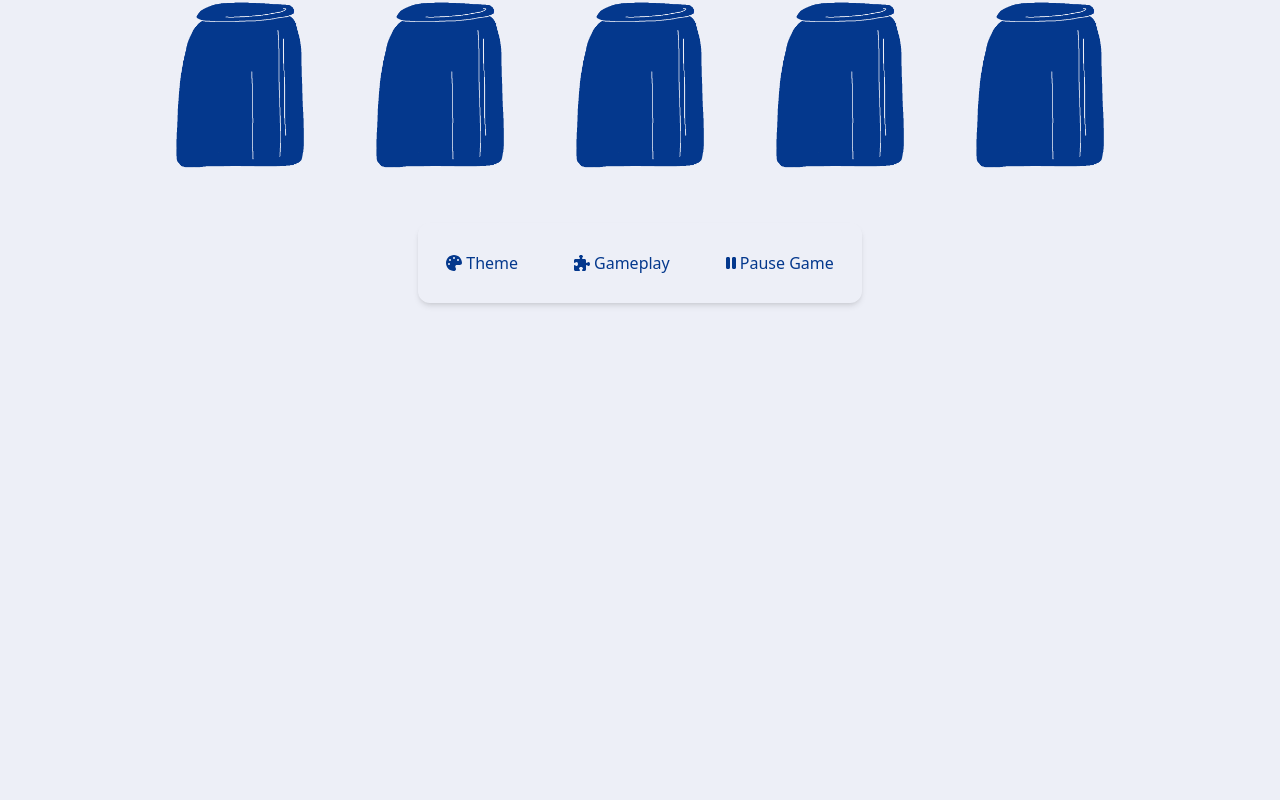
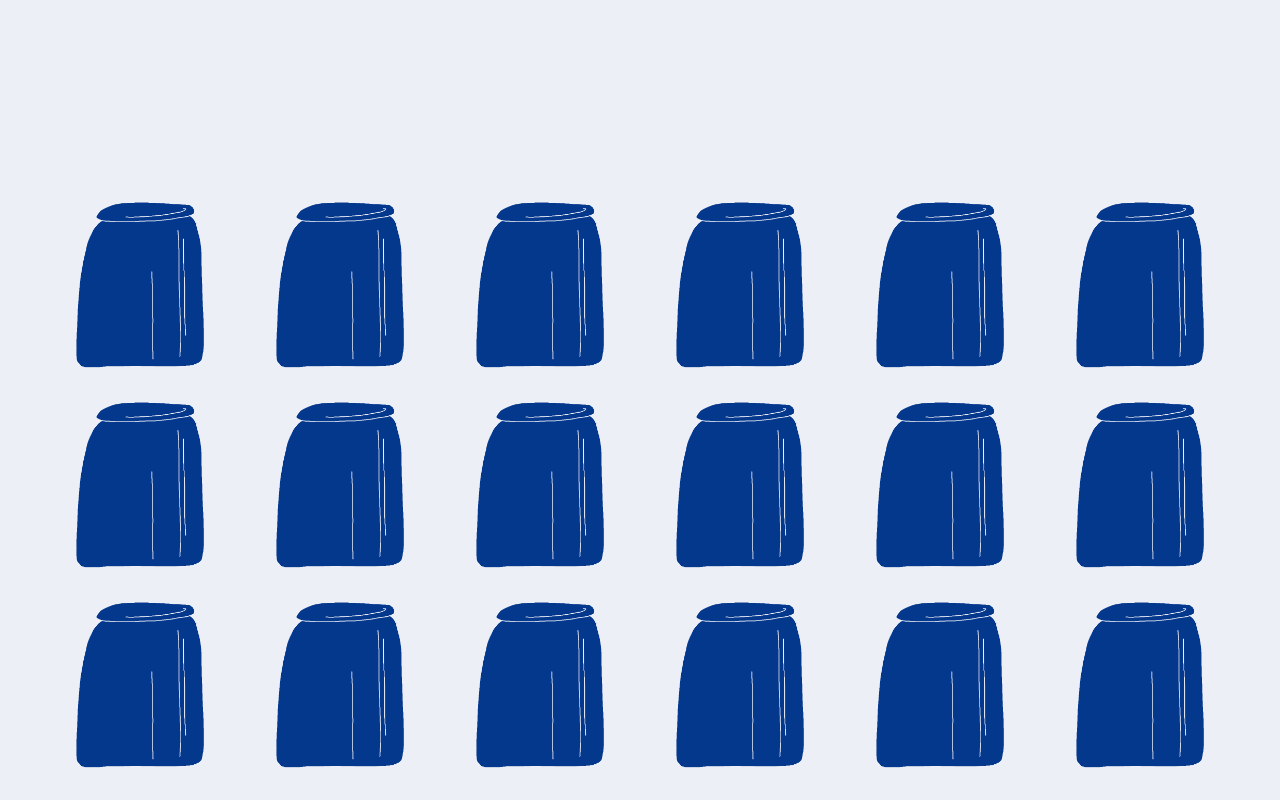
Before and after one commit to Moonfox404/SEG3125-memory-game, a Next.js app in the folder memory-game/: page / in a window 1280 px wide. Shown: the part 702-1502 px from the top of the page. Before the commit the page ends 1025 px from the top, so only its background shows below. Built offline with nearby package versions, Linux system fonts and the light colour scheme.

Commit message:
ensure board size is even, reset game state when game options change

```diff
--- a/memory-game/app/components/Game.tsx
+++ b/memory-game/app/components/Game.tsx
@@ -1,6 +1,6 @@
 "use client"
 
-import { useRef, useState } from "react";
+import { useEffect, useRef, useState } from "react";
 import useHighScore from "../hooks/useHighScore";
 import GameCard from "./GameCard";
 import TimeCounter from "./TimeCounter";
@@ -29,7 +29,7 @@ const Game = ({ theme, boardSize, swapsPerTurn, paused, dark, handleGameEnd }: G
   // state from props
   const boardHeight = 2 + boardSize;
   // set board height to constant value of 5 to avoid setting num cols dynamically
-  const numCards = boardHeight * 5;
+  const numCards = boardHeight * 6;
   const boardValues = Array.from({ length: numCards / 2 }, (_, i) => i);
 
   // initialise state
@@ -40,13 +40,27 @@ const Game = ({ theme, boardSize, swapsPerTurn, paused, dark, handleGameEnd }: G
   const [moves, setMoves] = useState(0);
   const revealedCards = useRef<number[]>([]);
 
-  const [gameModel, setGameModel] = useState<GameCardModel[]>(
-    [...boardValues, ...boardValues]
+  const [gameModel, setGameModel] = useState<GameCardModel[]>([]);
+
+  const activeIndices = useRef<Set<number>>(new Set());
+
+  useEffect(() => {
+    // reset state
+
+    const resetModel = [...boardValues, ...boardValues]
       .map((value, idx) => { return { state: "rest", item: value, key: idx } })
       .sort(() => Math.random() - 0.5) as GameCardModel[]
-  );
 
-  const activeIndices = useRef<Set<number>>(new Set(Array.from({ length: gameModel.length }, (_, i) => i)));
+    setGameModel(resetModel);
+
+    setCardsMatched(0);
+    setMoves(0);
+    setTime(0);
+    setTurn(true);
+    revealedCards.current.length = 0;
+    activeIndices.current = new Set(Array.from({ length: resetModel.length }, (_, i) => i));
+
+  }, [numCards, swapsPerTurn])
 
   // functions for game logic
   const handleClick = (index: number) => {
@@ -147,9 +161,9 @@ const Game = ({ theme, boardSize, swapsPerTurn, paused, dark, handleGameEnd }: G
   return (
     <div className="grid grid-rows-2">
       <div className="row">
-        <TimeCounter running={!paused && turn} stopped={cardsMatched == numCards} setTime={setTime} />
+        <TimeCounter running={!paused && turn} time={time} setTime={setTime} />
       </div>
-      <div className="row grid grid-cols-5">
+      <div className="row grid grid-cols-6">
         {
           gameModel.map((model, idx) => {
             return <motion.div key={model.key} className="row w-fit" layout transition={{type: "spring", duration: 1, bounce: 0.1}}>
--- a/memory-game/app/components/TimeCounter.tsx
+++ b/memory-game/app/components/TimeCounter.tsx
@@ -4,44 +4,28 @@ import { useEffect, useRef, useState } from "react"
 
 type TimeCounterProps = {
   running: boolean;  // reset to pause timer (paused -> running will resume the timer without reset)
-  stopped: boolean;  // set to stop timer (stopped -> running will start the timer after resetting it)
-  setTime?: (elapsedTime: number) => void;
+  time: number;
+  setTime: (elapsedTime: number) => void;
 }
 
-const TimeCounter = ({ running, stopped, setTime }: TimeCounterProps) => {
-  const [elapsedTime, setElapsedTime] = useState(0);
+const TimeCounter = ({ running, time, setTime }: TimeCounterProps) => {
   const timeoutId = useRef<NodeJS.Timeout | undefined>(undefined);
 
   useEffect(() => {
-    if (!stopped && running) {
+    if (running) {
 
+      clearTimeout(timeoutId.current);
       timeoutId.current = setTimeout(() => {
-        setElapsedTime(elapsedTime + 1);
-        if (setTime) {
-          setTime(elapsedTime + 1);
-        }
+        setTime(time + 1);
       }, 1000);
 
     } else {
       clearTimeout(timeoutId.current);
     }
-  }, [running, elapsedTime]);
+  }, [running, time]);
 
-  // allow changing the current value of the counter
-  useEffect(() => {
-    if (!stopped) {
-      // changing from stopped -> running state
-      setElapsedTime(0);
-      if (setTime) {
-        setTime(0);
-      }
-    } else {
-      clearTimeout(timeoutId.current);
-    }
-  }, [stopped]);
-
-  const minutes = Math.floor(elapsedTime / 60);
-  const seconds = elapsedTime % 60;
+  const minutes = Math.floor(time / 60);
+  const seconds = time % 60;
   const paddedSeconds = seconds > 9 ? seconds : "0" + seconds;
 
   return <div>
--- a/memory-game/app/page.tsx
+++ b/memory-game/app/page.tsx
@@ -31,7 +31,7 @@ export default function Home() {
             setSwapsPerTurn={(num) => setSwapsPerTurn(num)}
           /> */}
 
-          <Game theme="fruit" boardSize={0} swapsPerTurn={2} paused={false} dark={true} handleGameEnd={(score) => {console.log(score)}} />
+          <Game theme="fruit" boardSize={2} swapsPerTurn={2} paused={false} dark={true} handleGameEnd={(score) => {console.log(score)}} />
 
           <div className="self-center pt-10">
             <GameBar />
```
